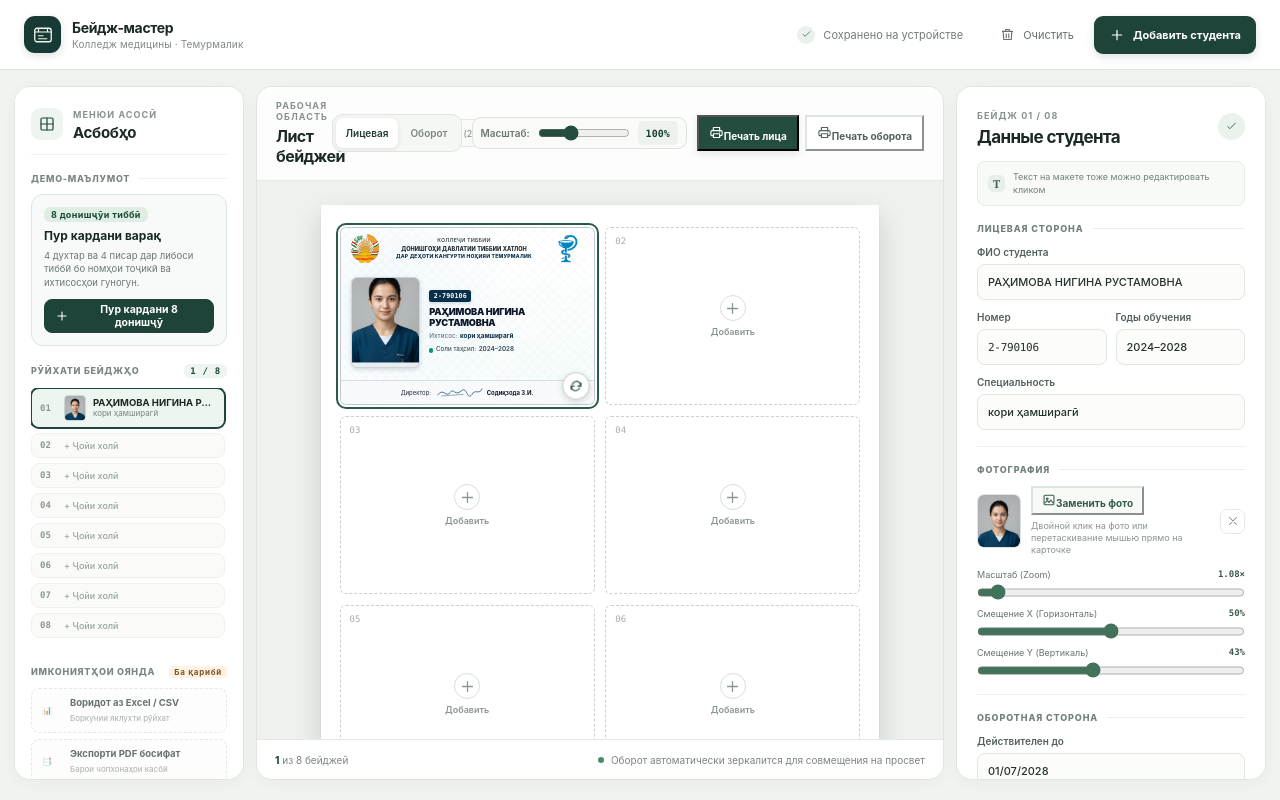
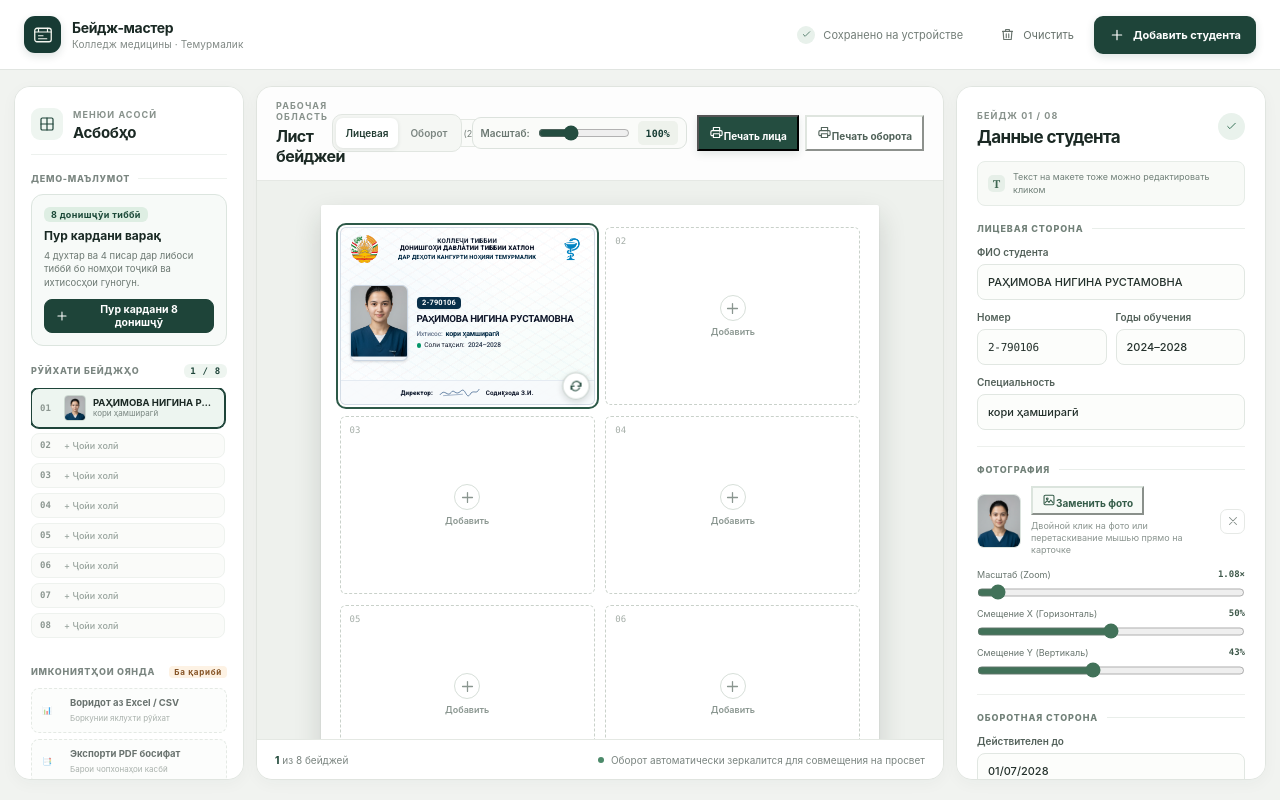
Before and after one commit to kangurtboy/Badge-Studio, a React (Vite) app: page / in a window 1280 px wide. Built offline with nearby package versions, Linux system fonts and the light colour scheme.

Commit message:
style: pixel-perfect sync with Figma design updates (Roboto typography, exact font sizes, weights, and paddings)

```diff
--- a/index.html
+++ b/index.html
@@ -6,6 +6,9 @@
     <meta name="theme-color" content="#f0f2ee" />
     <meta name="description" content="Локальный редактор студенческих бейджей с печатью на листах A4." />
     <title>Лист — студенческие бейджи</title>
+    <link rel="preconnect" href="https://fonts.googleapis.com" />
+    <link rel="preconnect" href="https://fonts.gstatic.com" crossorigin />
+    <link href="https://fonts.googleapis.com/css2?family=Roboto:wght@400;500;600;700;800;900&family=JetBrains+Mono:wght@400;600;700&display=swap&subset=cyrillic,cyrillic-ext" rel="stylesheet" />
   </head>
   <body>
     <div id="root"></div>
--- a/src/styles/badge.css
+++ b/src/styles/badge.css
@@ -6,49 +6,55 @@
   display: flex;
   flex-direction: column;
   overflow: hidden;
-  border: .25mm solid rgba(148, 163, 184, .56);
+  border: 1px solid rgba(203, 213, 225, 0.8);
   border-radius: 6px;
-  color: #17232a;
-  background-color: #fff;
-  box-shadow: 0 5px 13px rgba(18, 36, 31, .11), 0 1px 2px rgba(18, 36, 31, .06);
+  color: #0f172a;
+  background-color: #ffffff;
+  box-shadow: 0 2px 4px 0 rgba(0, 0, 0, 0.04), 0 0 0 1px rgba(15, 23, 42, 0.08), 0 20px 45px -10px rgba(15, 23, 42, 0.16);
   container-type: inline-size;
+  font-family: Roboto, -apple-system, BlinkMacSystemFont, "Segoe UI", sans-serif;
   -webkit-print-color-adjust: exact;
   print-color-adjust: exact;
 }
 
-/* Front Side */
+/* ========================================================= */
+/* FRONT SIDE                                                */
+/* ========================================================= */
 .badge-front {
+  background-color: #ffffff;
   background-image:
-    radial-gradient(circle at 18% 45%, rgba(2, 132, 199, .055) 0%, transparent 55%),
-    radial-gradient(ellipse at 85% 85%, rgba(16, 185, 129, .04) 0%, transparent 60%),
-    repeating-linear-gradient(45deg, rgba(2, 132, 199, .022) 0, rgba(2, 132, 199, .022) .32mm, transparent .32mm, transparent 1.9mm),
-    repeating-linear-gradient(-45deg, rgba(204, 22, 31, .019) 0, rgba(204, 22, 31, .019) .32mm, transparent .32mm, transparent 1.9mm);
+    radial-gradient(circle at 18% 45%, rgba(2, 132, 199, 0.04) 0%, transparent 55%),
+    radial-gradient(ellipse at 85% 85%, rgba(16, 185, 129, 0.04) 0%, transparent 60%),
+    repeating-linear-gradient(32deg, rgba(2, 132, 199, 0.02) 0px, rgba(2, 132, 199, 0.02) 1.5px, transparent 1.5px, transparent 9px),
+    repeating-linear-gradient(-32deg, rgba(204, 22, 31, 0.02) 0px, rgba(204, 22, 31, 0.02) 1.5px, transparent 1.5px, transparent 9px);
 }
 
 .front-heading {
   min-height: 22%;
   flex: 0 0 22%;
-  padding: 2.1cqw 3.8cqw 1.2cqw;
+  padding: 2.2cqw 3.6cqw 1cqw;
   display: flex;
   align-items: center;
   justify-content: space-between;
-  gap: 2cqw;
+  gap: 2.2cqw;
 }
 
 .crest-seal {
-  width: 11.5cqw;
-  height: 11.5cqw;
-  display: grid;
-  place-items: center;
-  flex: 0 0 11.5cqw;
+  width: 11cqw;
+  height: 11cqw;
+  display: flex;
+  align-items: center;
+  justify-content: center;
+  flex: 0 0 11cqw;
 }
 
 .medical-seal {
-  width: 14cqw;
-  height: 14cqw;
-  display: grid;
-  place-items: center;
-  flex: 0 0 14cqw;
+  width: 11cqw;
+  height: 11cqw;
+  display: flex;
+  align-items: center;
+  justify-content: center;
+  flex: 0 0 11cqw;
 }
 
 .institution-name {
@@ -57,51 +63,60 @@
   display: flex;
   flex-direction: column;
   align-items: center;
-  gap: .65cqw;
-  color: #3d4a4f;
-  font-size: 2.1cqw;
-  font-weight: 620;
-  letter-spacing: .085cqw;
-  line-height: 1.12;
   text-align: center;
   text-transform: uppercase;
+  gap: .25cqw;
+}
+
+.institution-name span:first-child {
+  font-family: Roboto, sans-serif;
+  font-size: 2.5cqw;
+  font-weight: 800;
+  letter-spacing: 0.0432em;
+  line-height: 1.1;
+  color: #1e293b;
 }
 
 .institution-name strong {
-  color: #1d292e;
-  font-size: 2.2cqw;
-  font-weight: 780;
-  letter-spacing: .035cqw;
+  font-family: Roboto, sans-serif;
+  font-size: 2.5cqw;
+  font-weight: 900;
+  letter-spacing: 0.025em;
+  line-height: 1.25;
+  color: #0f172a;
 }
 
 .institution-name span:last-child {
+  font-family: Roboto, sans-serif;
+  font-size: 2.27cqw;
+  font-weight: 800;
+  letter-spacing: 0.0238em;
+  line-height: 1.15;
   color: #082f49;
-  font-weight: 800;
-  font-size: 2cqw;
 }
 
 .front-body {
   min-height: 0;
   flex: 1;
-  padding: .5cqw 4cqw 1.4cqw;
+  padding: 1cqw 3.6cqw;
   display: flex;
   align-items: center;
-  gap: 3.6cqw;
+  gap: 3.2cqw;
 }
 
 .photo-frame {
   position: relative;
-  height: 84%;
-  aspect-ratio: .765;
-  flex: 0 0 auto;
+  width: 23.2cqw;
+  height: 30cqw;
+  flex: 0 0 23.2cqw;
   display: flex;
   align-items: center;
   justify-content: center;
   overflow: hidden;
-  border: .28mm solid #cbd5dc;
+  border: 1px solid #cbd5e1;
   border-radius: 6px;
-  background: #e7edf0;
-  box-shadow: 0 .45mm 1.2mm rgba(15, 23, 42, .15);
+  background-color: #f1f5f9;
+  box-shadow: 0px 1px 2px -1px rgba(0, 0, 0, 0.1), 0px 1px 3px 0px rgba(0, 0, 0, 0.1);
   cursor: grab;
   user-select: none;
   -webkit-user-select: none;
@@ -143,34 +158,34 @@
   flex-direction: column;
   align-items: flex-start;
   justify-content: center;
-  gap: 2.05cqw;
+  gap: 1.4cqw;
 }
 
 .student-number {
   max-width: 100%;
-  padding: .6cqw 1.8cqw;
+  padding: .45cqw 2.2cqw;
   display: inline-flex;
   align-items: baseline;
   overflow: hidden;
-  border-radius: .9cqw;
-  color: #fff;
-  background: #082f49;
-  box-shadow: 0 .4mm .9mm rgba(8, 47, 73, .16);
-  font-family: 'JetBrains Mono', ui-monospace, monospace;
-  font-size: 2.65cqw;
+  border-radius: 4px;
+  color: #ffffff;
+  background-color: #082f49;
+  box-shadow: 0px 1px 2px 0px rgba(0, 0, 0, 0.05);
+  font-family: Roboto, 'JetBrains Mono', monospace;
+  font-size: 2.95cqw;
   font-weight: 700;
-  letter-spacing: .05em;
-  line-height: 1.3;
+  letter-spacing: 0.05em;
+  line-height: 1.35;
 }
 
 .student-name {
   max-width: 100%;
   color: #0f172a;
-  font-family: Geist, Inter, sans-serif;
-  font-size: 3.65cqw;
-  font-weight: 900;
-  letter-spacing: -.025em;
-  line-height: 1.15;
+  font-family: Roboto, sans-serif;
+  font-size: 3.86cqw;
+  font-weight: 700;
+  letter-spacing: -0.025em;
+  line-height: 1.25;
   text-transform: uppercase;
 }
 
@@ -179,220 +194,249 @@
   min-width: 0;
   display: flex;
   align-items: baseline;
-  gap: 1cqw;
-  color: #26373d;
-  font-size: 2.5cqw;
+  gap: 1.2cqw;
+  font-size: 2.61cqw;
   line-height: 1.25;
 }
 
 .student-detail > span:first-child:not(.green-dot) {
   flex: 0 0 auto;
-  color: #64748B;
+  font-family: Roboto, sans-serif;
+  color: #64748b;
   font-weight: 500;
+  letter-spacing: -0.0271em;
 }
 
 .student-detail .editable-text {
   min-width: 0;
-  color: #082F49;
+  font-family: Roboto, sans-serif;
+  color: #082f49;
   font-weight: 700;
+  font-size: 2.84cqw;
+  letter-spacing: -0.025em;
 }
 
 .student-detail.study-detail {
   align-items: center;
-  gap: 1cqw;
+  gap: 1.3cqw;
+}
+
+.study-detail .green-dot {
+  width: 1.8cqw;
+  height: 1.8cqw;
+  display: inline-block;
+  flex: 0 0 1.8cqw;
+  border-radius: 9999px;
+  background-color: #059669;
 }
 
 .study-detail .editable-text {
+  font-family: Roboto, sans-serif;
   color: #334155;
   font-weight: 600;
-}
-
-.green-dot {
-  width: 1.65cqw;
-  height: 1.65cqw;
-  display: inline-block;
-  flex: 0 0 1.65cqw;
-  border-radius: 50%;
-  background: #059669;
+  font-size: 2.61cqw;
 }
 
 .front-signature {
   min-height: 14%;
   flex: 0 0 14%;
-  padding: 0 4cqw;
+  padding: 1.3cqw 3.6cqw;
   display: flex;
   align-items: center;
   justify-content: center;
-  gap: 1.5cqw;
-  border-top: .24mm solid rgba(203, 213, 225, .76);
+  gap: 1.8cqw;
+  border-top: 1px solid rgba(226, 232, 240, 0.8);
   color: #1e293b;
-  background: rgba(248, 250, 252, .86);
-  font-size: 2.35cqw;
+  background-color: rgba(248, 250, 252, 0.9);
+  font-size: 2.5cqw;
   white-space: nowrap;
 }
 
-.front-signature strong {
-  color: #0f172a;
-  font-weight: 700;
+.front-signature span {
+  font-family: Roboto, sans-serif;
+  font-weight: 900;
+  color: #1e293b;
+  letter-spacing: 0.025em;
 }
 
 .signature-mark {
-  width: 20cqw;
-  height: 6.2cqw;
+  width: 18.2cqw;
+  height: 5.45cqw;
   margin: 0 -.5cqw;
-  flex: 0 0 20cqw;
+  flex: 0 0 18.2cqw;
   color: #123f74;
-  opacity: .9;
+  opacity: 0.9;
 }
 
-/* Back Side */
+.front-signature strong {
+  font-family: Roboto, sans-serif;
+  color: #0f172a;
+  font-weight: 700;
+  letter-spacing: 0.025em;
+}
+
+/* ========================================================= */
+/* BACK SIDE                                                 */
+/* ========================================================= */
 .badge-back {
+  background-color: #ffffff;
   background-image:
-    radial-gradient(ellipse at 50% 10%, rgba(212, 175, 55, .045) 0%, transparent 60%),
-    repeating-linear-gradient(60deg, rgba(15, 23, 42, .018) 0, rgba(15, 23, 42, .018) .32mm, transparent .32mm, transparent 1.85mm),
-    repeating-linear-gradient(-60deg, rgba(2, 132, 199, .016) 0, rgba(2, 132, 199, .016) .32mm, transparent .32mm, transparent 1.85mm);
+    radial-gradient(circle at 50% 10%, rgba(212, 175, 55, 0.04) 0%, transparent 60%),
+    repeating-linear-gradient(48deg, rgba(15, 23, 42, 0.02) 0px, rgba(15, 23, 42, 0.02) 1.5px, transparent 1.5px, transparent 9px),
+    repeating-linear-gradient(-48deg, rgba(2, 132, 199, 0.02) 0px, rgba(2, 132, 199, 0.02) 1.5px, transparent 1.5px, transparent 9px);
 }
 
 .back-heading {
   min-height: 15%;
   flex: 0 0 15%;
-  padding: 2.2cqw 4cqw 2cqw;
+  padding: 2.2cqw 3.6cqw 1.3cqw;
   display: flex;
   align-items: center;
   justify-content: space-between;
   gap: 2cqw;
-  border-bottom: .24mm solid rgba(203, 213, 225, .8);
+  border-bottom: 1px solid rgba(226, 232, 240, 0.9);
 }
 
 .back-title-group {
   display: flex;
   flex-direction: column;
-  gap: .25cqw;
+  gap: .15cqw;
 }
 
 .back-heading strong {
   color: #0f172a;
-  font-family: 'Hanken Grotesk', Inter, sans-serif;
-  font-size: 2.55cqw;
+  font-family: Roboto, sans-serif;
+  font-size: 2.95cqw;
   font-weight: 900;
-  letter-spacing: .025em;
-  line-height: 1.15;
+  letter-spacing: 0.025em;
+  line-height: 1.25;
+  text-transform: uppercase;
 }
 
 .back-subtitle {
   color: #082f49;
-  font-family: Geist, Inter, sans-serif;
-  font-size: 2.05cqw;
+  font-family: Roboto, sans-serif;
+  font-size: 2.5cqw;
   font-weight: 700;
-  letter-spacing: -.02em;
+  letter-spacing: -0.025em;
   line-height: 1.2;
 }
 
 .expiry-tag {
-  padding: .7cqw 1.8cqw;
+  padding: .9cqw 2.2cqw;
   display: inline-flex;
   align-items: center;
   gap: .8cqw;
-  border: .24mm solid #a7f3d0;
-  border-radius: .9cqw;
+  border: 1px solid #a7f3d0;
+  border-radius: 4px;
   color: #065f46;
-  background: #ecfdf5;
-  font-family: 'JetBrains Mono', ui-monospace, monospace;
-  font-size: 2.1cqw;
+  background-color: #ecfdf5;
+  box-shadow: 0px 1px 2px 0px rgba(0, 0, 0, 0.05);
+  font-family: Roboto, monospace;
+  font-size: 2.5cqw;
   font-weight: 700;
   white-space: nowrap;
 }
 
 .expiry-tag > span:first-child {
   color: #065f46;
-  font-size: .88em;
+  font-size: 1em;
 }
 
 .badge-rules {
   min-height: 0;
   flex: 1;
-  padding: 1.4cqw 4cqw 1.1cqw;
+  padding: 1.3cqw 3.6cqw;
   display: flex;
   flex-direction: column;
   justify-content: center;
-  gap: 1.25cqw;
+  gap: 1.3cqw;
 }
 
 .badge-rule {
   display: flex;
   align-items: flex-start;
-  gap: 1.6cqw;
+  gap: 1.8cqw;
+  font-family: Roboto, sans-serif;
   color: #1e293b;
-  font-size: 2.15cqw;
+  font-size: 2.5cqw;
   font-weight: 500;
-  line-height: 1.32;
+  line-height: 1.25;
 }
 
 .badge-rule b {
   flex: 0 0 auto;
+  font-family: Roboto, sans-serif;
   color: #082f49;
-  font-size: 1.1em;
+  font-size: 1.05em;
   font-weight: 900;
 }
 
 .credentials-panel {
   min-height: 18%;
   flex: 0 0 18%;
-  margin: 0 4%;
-  padding: 1.3cqw 2.3cqw;
+  margin: 0 3.6cqw;
+  padding: 1.3cqw 2.4cqw;
   display: flex;
-  flex-direction: column;
-  justify-content: center;
-  gap: 1.15cqw;
-  border: .23mm solid #dce3e7;
-  border-radius: 1cqw;
-  background: rgba(248, 250, 252, .94);
+  align-items: center;
+  justify-content: space-between;
+  border: 1px solid #e2e8f0;
+  border-radius: 4px;
+  background-color: rgba(248, 250, 252, 0.95);
 }
 
 .credentials-heading {
   display: flex;
   align-items: center;
-  gap: 1cqw;
+  gap: 1.3cqw;
   color: #082f49;
-  font-size: 2.03cqw;
+  font-family: Roboto, sans-serif;
+  font-size: 2.38cqw;
   font-weight: 900;
-  letter-spacing: .08em;
+  letter-spacing: 0.025em;
+  text-transform: uppercase;
 }
 
 .credentials-heading .green-dot {
-  width: 1.5cqw;
-  height: 1.5cqw;
-  flex-basis: 1.5cqw;
+  width: 1.8cqw;
+  height: 1.8cqw;
+  flex: 0 0 1.8cqw;
+  border-radius: 9999px;
+  background-color: #059669;
 }
 
 .credential-row {
   display: flex;
   align-items: center;
-  gap: 2.2cqw;
+  gap: 1.8cqw;
 }
 
 .credential-chip {
   min-width: 0;
-  padding: .8cqw 1.7cqw;
+  padding: .9cqw 2.2cqw;
   display: flex;
   align-items: baseline;
   gap: 1.2cqw;
-  border: .2mm solid #cbd5e1;
-  border-radius: .8cqw;
-  background: #fff;
-  font-size: 2.15cqw;
+  border: 1px solid #cbd5e1;
+  border-radius: 4px;
+  background-color: #ffffff;
+  box-shadow: 0px 1px 2px 0px rgba(0, 0, 0, 0.05);
   white-space: nowrap;
 }
 
 .credential-chip > span:first-child {
+  font-family: Roboto, sans-serif;
   color: #64748b;
+  font-size: 2.15cqw;
   font-weight: 700;
-  font-size: .85em;
+  text-transform: uppercase;
 }
 
 .credential-chip .editable-text {
+  font-family: Roboto, monospace;
+  font-size: 2.5cqw;
+  font-weight: 700;
   color: #0f172a;
-  font-weight: 700;
 }
 
 .credential-chip:last-child .editable-text {
@@ -401,20 +445,20 @@
 
 .mono-edit,
 .barcode-number {
-  font-family: 'JetBrains Mono', ui-monospace, SFMono-Regular, Menlo, Consolas, monospace;
-  letter-spacing: .015em;
+  font-family: Roboto, 'JetBrains Mono', monospace;
+  letter-spacing: 0.015em;
 }
 
 .back-footer {
   min-height: 22%;
   flex: 0 0 22%;
-  padding: 1.6cqw 4cqw 1.8cqw;
+  padding: 1.8cqw 3.6cqw;
   display: flex;
   align-items: center;
   justify-content: space-between;
   gap: 3cqw;
-  border-top: .24mm solid rgba(203, 213, 225, .8);
-  background: rgba(255, 255, 255, .88);
+  border-top: 1px solid rgba(226, 232, 240, 0.9);
+  background-color: #ffffff;
 }
 
 .barcode-block {
@@ -424,39 +468,41 @@
   flex-direction: column;
   align-items: flex-start;
   justify-content: center;
-  gap: 1cqw;
+  gap: .8cqw;
 }
 
 .barcode-mark {
-  width: 100%;
-  height: 7cqw;
+  width: 40cqw;
+  height: 7.27cqw;
   max-width: 48cqw;
 }
 
 .barcode-number {
+  font-family: Roboto, monospace;
   color: #0f172a;
-  font-size: 2.02cqw;
+  font-size: 2.38cqw;
   font-weight: 700;
-  letter-spacing: .1em;
+  letter-spacing: 0.1em;
 }
 
 .address-block {
   min-width: 0;
   display: flex;
   align-items: center;
-  gap: 2cqw;
+  gap: 2.2cqw;
 }
 
 .qr-box {
-  width: 11.8cqw;
-  height: 11.8cqw;
-  padding: .7cqw;
-  display: grid;
-  place-items: center;
-  flex: 0 0 11.8cqw;
-  border: .23mm solid #cbd5e1;
-  border-radius: .9cqw;
-  background: #0f172a;
+  width: 8.18cqw;
+  height: 8.18cqw;
+  padding: .45cqw;
+  display: flex;
+  align-items: center;
+  justify-content: center;
+  flex: 0 0 8.18cqw;
+  border: 1px solid #cbd5e1;
+  border-radius: 4px;
+  background-color: #0f172a;
 }
 
 .qr-mark {
@@ -467,23 +513,30 @@
 .address-block > div:last-child {
   display: flex;
   flex-direction: column;
-  gap: .4cqw;
-  color: #1e293b;
-  font-size: 1.95cqw;
-  line-height: 1.25;
+  gap: .3cqw;
   white-space: nowrap;
 }
 
 .address-block b {
+  font-family: Roboto, sans-serif;
   color: #0f172a;
-  font-size: 2.05cqw;
+  font-size: 2.38cqw;
   font-weight: 900;
 }
 
+.address-block span {
+  font-family: Roboto, sans-serif;
+  color: #1e293b;
+  font-size: 2.27cqw;
+  font-weight: 400;
+  line-height: 1.25;
+}
+
 .tajik-ribbon {
-  min-height: 1.45%;
-  flex: 0 0 1.45%;
-  background: linear-gradient(180deg, #cc161f 0 33%, #fff 33% 67%, #007a3d 67% 100%);
+  height: 4px;
+  min-height: 4px;
+  flex: 0 0 4px;
+  background: linear-gradient(180deg, #cc161f 33%, #ffffff 33%, #ffffff 67%, #007a3d 67%);
 }
 
 .badge-corners {
```
